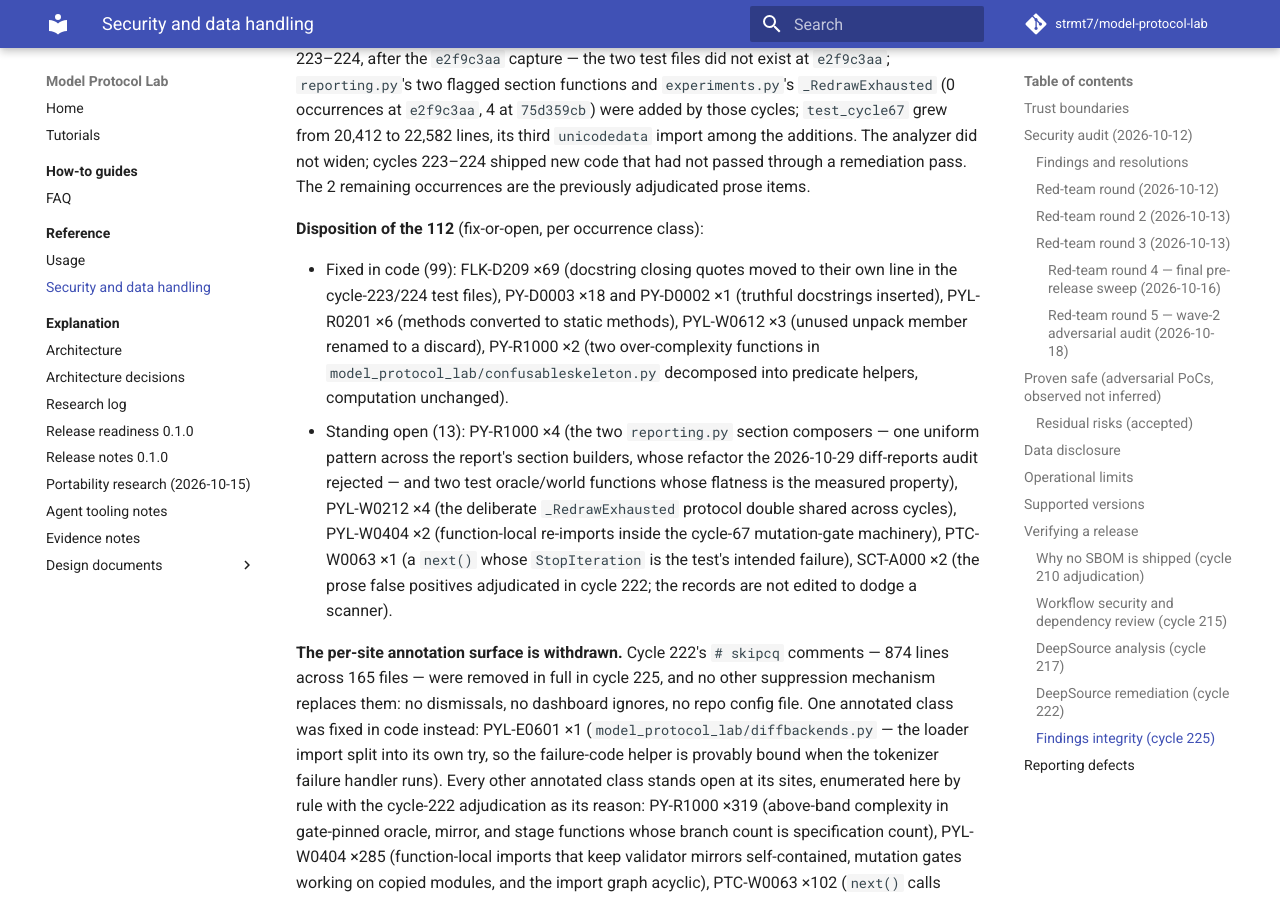
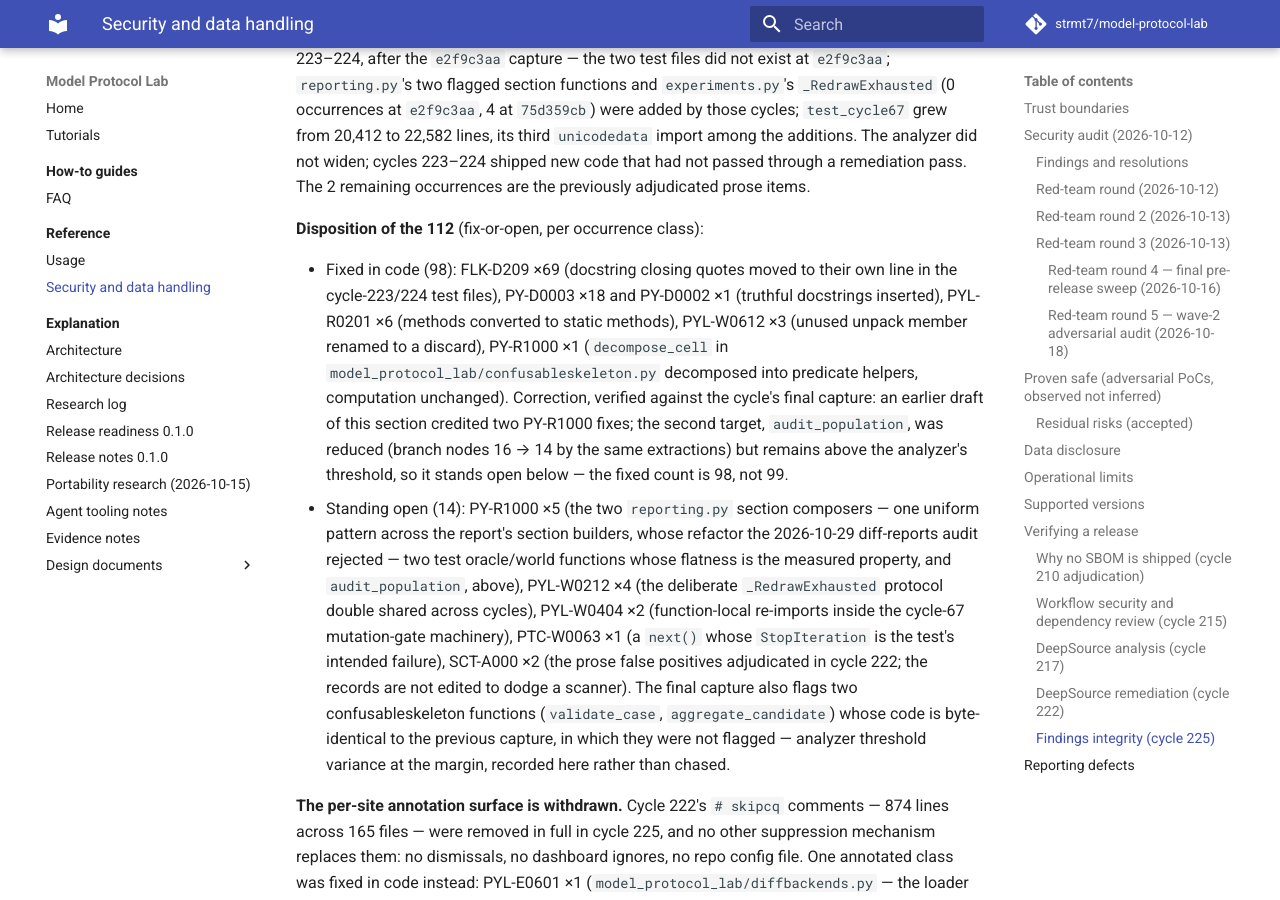
Before and after one commit to strmt7/model-protocol-lab, an MkDocs documentation site: the page built from docs/SECURITY.md, in a window 1280 px wide and 900 px high, scrolled down 17600 px. Built offline with MkDocs 1.6.1 and Material for MkDocs 9.7.7, drawn with Linux system fonts in a browser that asks for light colours; comment, search, counter and statistics services are not loaded.

Commit message:
cycle 225 (4/4): findings-accounting correction, verified against the cycle's final DeepSource capture — the two helper methods in the new findings-integrity tests that did not use self are now static methods (PYL-R0201, the same honest fix as the six in the findings push; the capture showed these two new occurrences in the cycle's own test file), and the docs/SECURITY.md ledger is corrected to the capture's evidence: 98 of the base 112 fixed in code (decompose_cell cleared its complexity finding; audit_population was reduced 16 to 14 branch nodes but remains above threshold and stands open — 14 standing from the 112), with the analyzer's threshold variance on two byte-identical functions recorded rather than chased

```diff
--- a/docs/SECURITY.md
+++ b/docs/SECURITY.md
@@ -548,25 +548,35 @@ remaining occurrences are the previously adjudicated prose items.
 
 **Disposition of the 112** (fix-or-open, per occurrence class):
 
-- Fixed in code (99): FLK-D209 ×69 (docstring closing quotes moved
+- Fixed in code (98): FLK-D209 ×69 (docstring closing quotes moved
   to their own line in the cycle-223/224 test files), PY-D0003 ×18
   and PY-D0002 ×1 (truthful docstrings inserted), PYL-R0201 ×6
   (methods converted to static methods), PYL-W0612 ×3 (unused
-  unpack member renamed to a discard), PY-R1000 ×2 (two
-  over-complexity functions in
-  `model_protocol_lab/confusableskeleton.py` decomposed into
-  predicate helpers, computation unchanged).
-- Standing open (13): PY-R1000 ×4 (the two `reporting.py` section
+  unpack member renamed to a discard), PY-R1000 ×1
+  (`decompose_cell` in `model_protocol_lab/confusableskeleton.py`
+  decomposed into predicate helpers, computation unchanged).
+  Correction, verified against the cycle's final capture: an
+  earlier draft of this section credited two PY-R1000 fixes; the
+  second target, `audit_population`, was reduced (branch nodes
+  16 → 14 by the same extractions) but remains above the
+  analyzer's threshold, so it stands open below — the fixed count
+  is 98, not 99.
+- Standing open (14): PY-R1000 ×5 (the two `reporting.py` section
   composers — one uniform pattern across the report's section
   builders, whose refactor the 2026-10-29 diff-reports audit
-  rejected — and two test oracle/world functions whose flatness is
-  the measured property), PYL-W0212 ×4 (the deliberate
-  `_RedrawExhausted` protocol double shared across cycles),
-  PYL-W0404 ×2 (function-local re-imports inside the cycle-67
-  mutation-gate machinery), PTC-W0063 ×1 (a `next()` whose
-  `StopIteration` is the test's intended failure), SCT-A000 ×2
-  (the prose false positives adjudicated in cycle 222; the records
-  are not edited to dodge a scanner).
+  rejected — two test oracle/world functions whose flatness is
+  the measured property, and `audit_population`, above),
+  PYL-W0212 ×4 (the deliberate `_RedrawExhausted` protocol double
+  shared across cycles), PYL-W0404 ×2 (function-local re-imports
+  inside the cycle-67 mutation-gate machinery), PTC-W0063 ×1 (a
+  `next()` whose `StopIteration` is the test's intended failure),
+  SCT-A000 ×2 (the prose false positives adjudicated in cycle
+  222; the records are not edited to dodge a scanner). The final
+  capture also flags two confusableskeleton functions
+  (`validate_case`, `aggregate_candidate`) whose code is
+  byte-identical to the previous capture, in which they were not
+  flagged — analyzer threshold variance at the margin, recorded
+  here rather than chased.
 
 **The per-site annotation surface is withdrawn.** Cycle 222's
 `# skipcq` comments — 874 lines across 165 files — were removed in
```
Also changed, not shown: CHANGELOG.md (+19 -0 lines), 1 other file.
